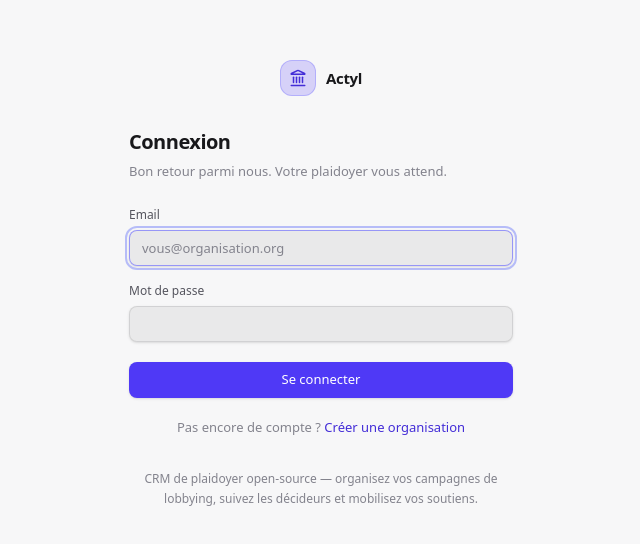
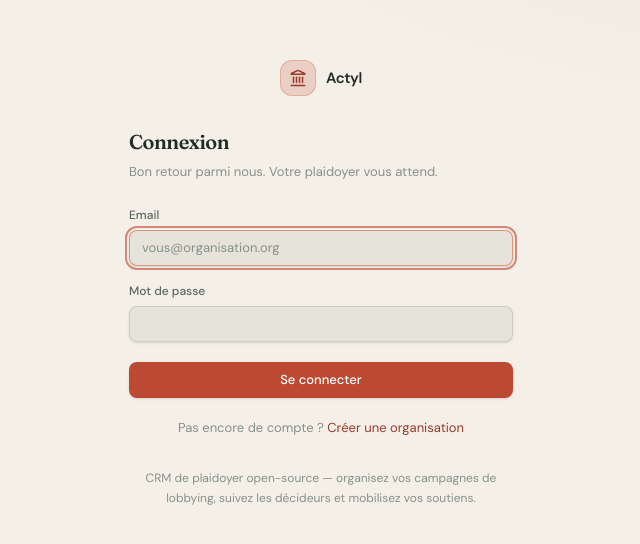
Before and after one commit to tomjanvier/actyl, a Next.js app: page /sign-in in a window 1280 px wide. Shown: the part 116-660 px from the top of the page, without its empty margins (319-959 px from the left). Built offline with nearby package versions, Linux system fonts and the light colour scheme; no server answers.

Commit message:
Actyl : refonte visuelle éditoriale et tokens d'interface

```diff
--- a/app/globals.css
+++ b/app/globals.css
@@ -7,47 +7,47 @@
 :root {
   color-scheme: light;
 
-  --canvas: #f7f7f8;
-  --sidebar: #eff0f2;
-  --raised: #ffffff;
-  --overlay: #27272a;
+  --canvas: #f4f0e8;
+  --sidebar: #ebe6da;
+  --raised: #fffdf8;
+  --overlay: #26312b;
 
-  --fg: #18181b;
-  --mut: #55555e;
-  --faint: #83838d;
+  --fg: #202b25;
+  --mut: #5b675f;
+  --faint: #879189;
 
-  --line: rgba(9, 9, 11, 0.1);
-  --line-soft: rgba(9, 9, 11, 0.06);
+  --line: rgba(32, 43, 37, 0.12);
+  --line-soft: rgba(32, 43, 37, 0.07);
 
-  --hover: rgba(9, 9, 11, 0.04);
-  --elev: rgba(9, 9, 11, 0.055);
-  --hoverstrong: rgba(9, 9, 11, 0.1);
+  --hover: rgba(32, 43, 37, 0.055);
+  --elev: rgba(32, 43, 37, 0.065);
+  --hoverstrong: rgba(32, 43, 37, 0.12);
 
-  --card: #ffffff;
+  --card: #fffdf8;
 
-  --accent: #6366f1;
+  --accent: #bc4a32;
 }
 
 .dark {
   color-scheme: dark;
 
-  --canvas: #09090b;
-  --sidebar: #0c0c0f;
-  --raised: #131316;
-  --overlay: #1c1c21;
+  --canvas: #111815;
+  --sidebar: #151e1a;
+  --raised: #1b2721;
+  --overlay: #24332a;
 
-  --fg: #f4f4f5;
-  --mut: #a1a1aa;
-  --faint: #71717a;
+  --fg: #edf2e8;
+  --mut: #aab6aa;
+  --faint: #778579;
 
-  --line: rgba(255, 255, 255, 0.07);
-  --line-soft: rgba(255, 255, 255, 0.045);
+  --line: rgba(237, 242, 232, 0.1);
+  --line-soft: rgba(237, 242, 232, 0.06);
 
-  --hover: rgba(255, 255, 255, 0.035);
-  --elev: rgba(255, 255, 255, 0.05);
-  --hoverstrong: rgba(255, 255, 255, 0.1);
+  --hover: rgba(237, 242, 232, 0.05);
+  --elev: rgba(237, 242, 232, 0.07);
+  --hoverstrong: rgba(237, 242, 232, 0.13);
 
-  --card: rgba(255, 255, 255, 0.025);
+  --card: rgba(255, 255, 255, 0.035);
 }
 
 /* ── Register tokens as Tailwind utilities ──────────────────────────────── */
@@ -68,6 +68,18 @@
   --color-hover: var(--hover);
   --color-elev: var(--elev);
   --color-hoverstrong: var(--hoverstrong);
+
+  --color-indigo-50: #fff4ed;
+  --color-indigo-100: #ffe1d1;
+  --color-indigo-200: #ffc4aa;
+  --color-indigo-300: #f9a27e;
+  --color-indigo-400: #ed7c5a;
+  --color-indigo-500: #d55f40;
+  --color-indigo-600: #bc4a32;
+  --color-indigo-700: #993a2b;
+  --color-indigo-800: #7c3228;
+  --color-indigo-900: #662c24;
+  --color-indigo-950: #38140f;
 }
 
 html {
@@ -76,14 +88,23 @@
 
 body {
   background-color: var(--canvas);
+  background-image: radial-gradient(80rem 30rem at 100% -8%, color-mix(in oklab, var(--accent) 8%, transparent), transparent 68%);
   color: var(--fg);
+  font-family: var(--font-dm-sans), "Avenir Next", "Segoe UI", sans-serif;
   font-feature-settings: "cv11", "ss01";
   -webkit-font-smoothing: antialiased;
   text-rendering: optimizeLegibility;
 }
 
+h1,
+h2,
+h3 {
+  font-family: var(--font-fraunces), Georgia, serif;
+  letter-spacing: -0.025em;
+}
+
 ::selection {
-  background: rgba(99, 102, 241, 0.3);
+  background: color-mix(in oklab, var(--accent) 28%, transparent);
 }
 
 /* Scrollbars — slim & unobtrusive (Twenty-style) */
@@ -108,7 +129,7 @@
 
 /* Focus ring consistency */
 :focus-visible {
-  outline: 2px solid rgba(129, 140, 248, 0.55);
+  outline: 2px solid color-mix(in oklab, var(--accent) 62%, transparent);
   outline-offset: 2px;
 }
 
--- a/app/layout.tsx
+++ b/app/layout.tsx
@@ -1,11 +1,17 @@
 import type { Metadata } from "next";
-import { Inter } from "next/font/google";
+import { DM_Sans, Fraunces } from "next/font/google";
 import { Toaster } from "sonner";
 import "./globals.css";
 
-const inter = Inter({
+const sans = DM_Sans({
   subsets: ["latin"],
-  variable: "--font-inter",
+  variable: "--font-dm-sans",
+  display: "swap",
+});
+
+const display = Fraunces({
+  subsets: ["latin"],
+  variable: "--font-fraunces",
   display: "swap",
 });
 
@@ -22,7 +28,7 @@
   children,
 }: Readonly<{ children: React.ReactNode }>) {
   return (
-    <html lang="fr" className={inter.variable} suppressHydrationWarning>
+    <html lang="fr" className={`${sans.variable} ${display.variable}`} suppressHydrationWarning>
       <head>
         <script dangerouslySetInnerHTML={{ __html: themeScript }} />
       </head>
```
